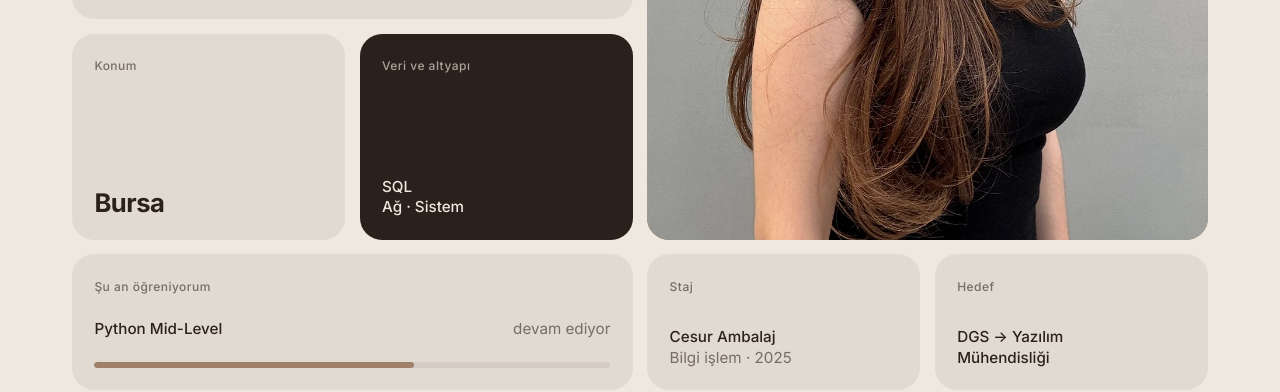
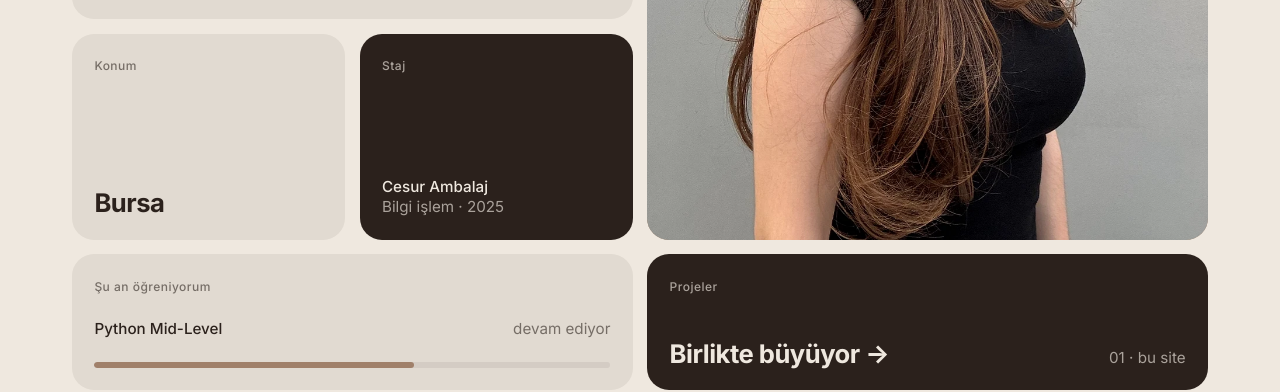
Before and after one commit to demiraloznur/demiraloznur.github.io, a website with bundled scripts: page index.html in a window 1280 px wide. Shown: the part 565-957 px from the top of the page. Built offline with nearby package versions, Linux system fonts and the light colour scheme.

Commit message:
Açılış: Veri ve altyapı ile Hedef kutuları kaldırıldı; Yolculuk ve Beceriler metinleri sadeleştirildi

```diff
--- a/index.html
+++ b/index.html
@@ -73,24 +73,14 @@
           </div>
 
           <div class="kutu kutu--koyu">
-            <p class="etiket">Veri ve altyapı</p>
-            <p class="kutu-metin">SQL<br>Ağ · Sistem</p>
+            <p class="etiket">Staj</p>
+            <p class="kutu-metin">Cesur Ambalaj<br><span class="soluk">Bilgi işlem · 2025</span></p>
           </div>
 
           <div class="kutu kutu--genis">
             <p class="etiket">Şu an öğreniyorum</p>
             <p class="kutu-metin kutu-metin--satir"><span>Python Mid-Level</span><span class="soluk">devam ediyor</span></p>
             <div class="ilerleme" aria-hidden="true"><span></span></div>
-          </div>
-
-          <div class="kutu">
-            <p class="etiket">Staj</p>
-            <p class="kutu-metin">Cesur Ambalaj<br><span class="soluk">Bilgi işlem · 2025</span></p>
-          </div>
-
-          <div class="kutu">
-            <p class="etiket">Hedef</p>
-            <p class="kutu-metin">DGS → Yazılım<br>Mühendisliği</p>
           </div>
 
           <a class="kutu kutu--genis kutu--koyu kutu--link" href="#projeler">
@@ -117,7 +107,7 @@
         <ol class="zaman">
           <li class="durak reveal">
             <span class="durak-tarih">2024</span>
-            <div><h3 class="durak-baslik">Bilgisayar Programcılığı'na başladım</h3><p class="durak-detay">Sakarya Uygulamalı Bilimler Üniversitesi · Bilişim Teknolojileri MYO</p></div>
+            <div><h3 class="durak-baslik">Bilgisayar Programcılığı</h3><p class="durak-detay">Sakarya Uygulamalı Bilimler Üniversitesi · Bilişim Teknolojileri MYO</p></div>
           </li>
           <li class="durak reveal">
             <span class="durak-tarih">Ara 2024</span>
@@ -156,7 +146,7 @@
 
       <section id="beceriler" class="bolum" aria-labelledby="beceriler-baslik">
         <h2 id="beceriler-baslik" class="bolum-baslik">Beceriler</h2>
-        <p class="bolum-giris">Kullandığım ve öğrenmeye devam ettiğim araçlar. Düzeyleri dürüstçe yazdım.</p>
+        <p class="bolum-giris">Kullandığım ve öğrenmeye devam ettiğim araçlar.</p>
         <div class="beceri-izgara">
           <div class="beceri reveal">
             <h3 class="beceri-baslik">Web</h3>
```
